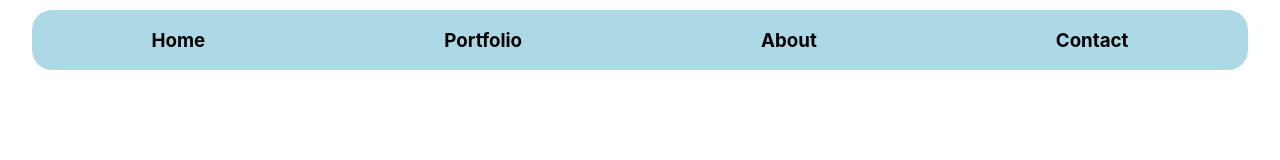
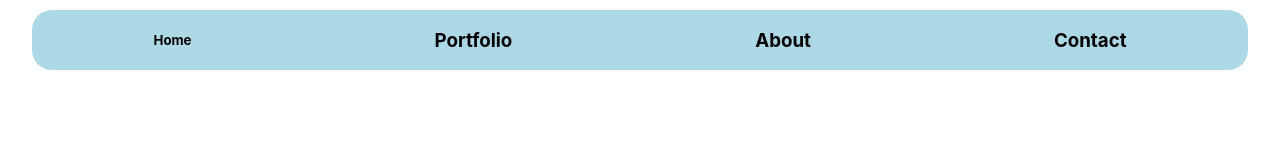
Before and after one commit to apinanyogaratnam/apinanyogaratnam, a Next.js app: page / in a window 1280 px wide. Shown: the top 160 px of the page. Built offline with nearby package versions, Linux system fonts and the light colour scheme.

Commit message:
feat: progress

```diff
--- a/pages/index.js
+++ b/pages/index.js
@@ -5,6 +5,7 @@ import styles from '../styles/Home.module.css'
 const NavBar = () => (
   <div style={{
     display: 'flex',
+    flexShrink: '0',
     alignItems: 'center',
     justifyContent: 'space-around',
     backgroundColor: 'lightblue',
@@ -13,7 +14,9 @@ const NavBar = () => (
     margin: '0 auto',
     marginTop: '10px',
   }}>
-    <h3>Home</h3>
+    <div className={styles['nav-bar-text-container']}>
+      <h5>Home</h5>
+    </div>
     <h3>Portfolio</h3>
     <h3>About</h3>
     <h3>Contact</h3>
```
